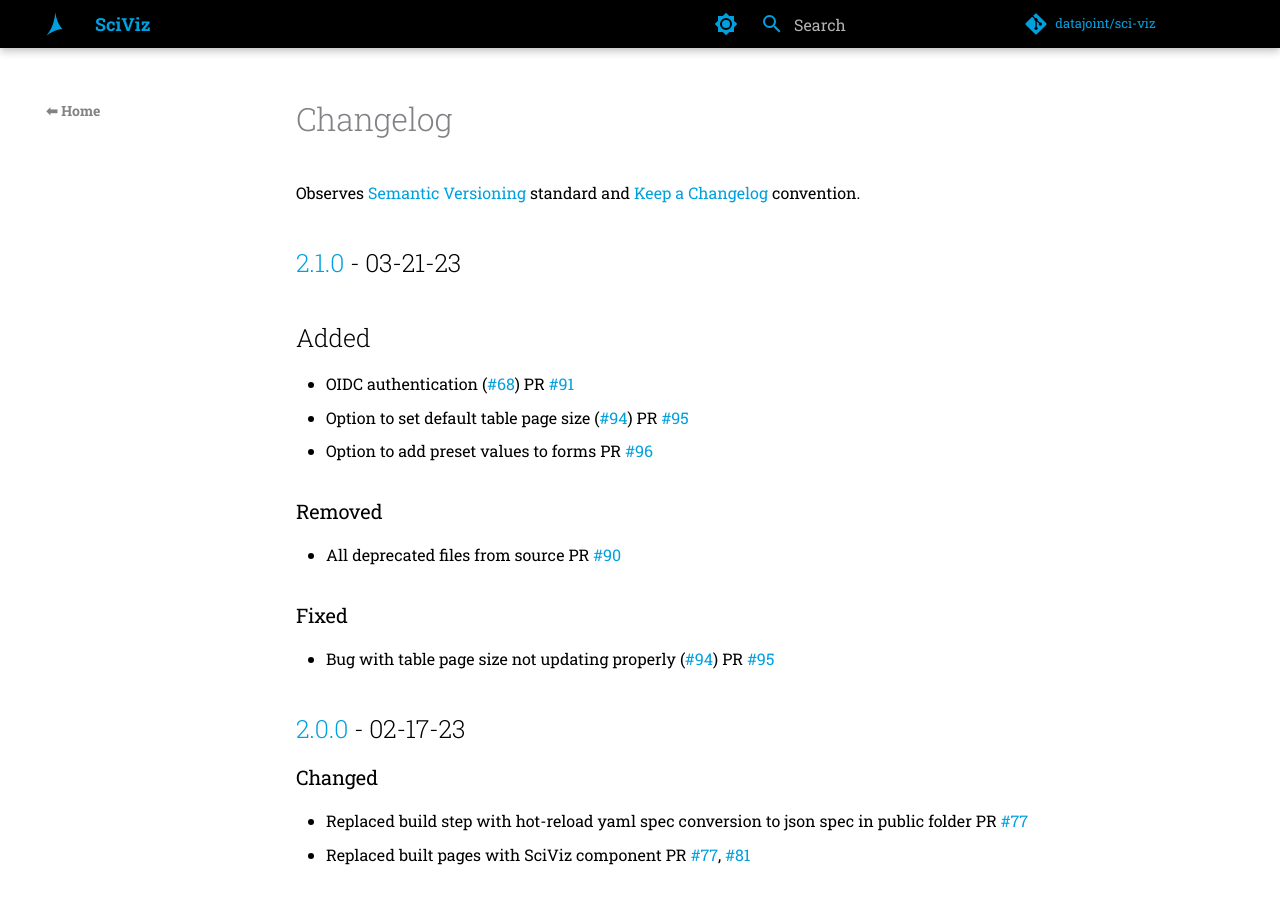
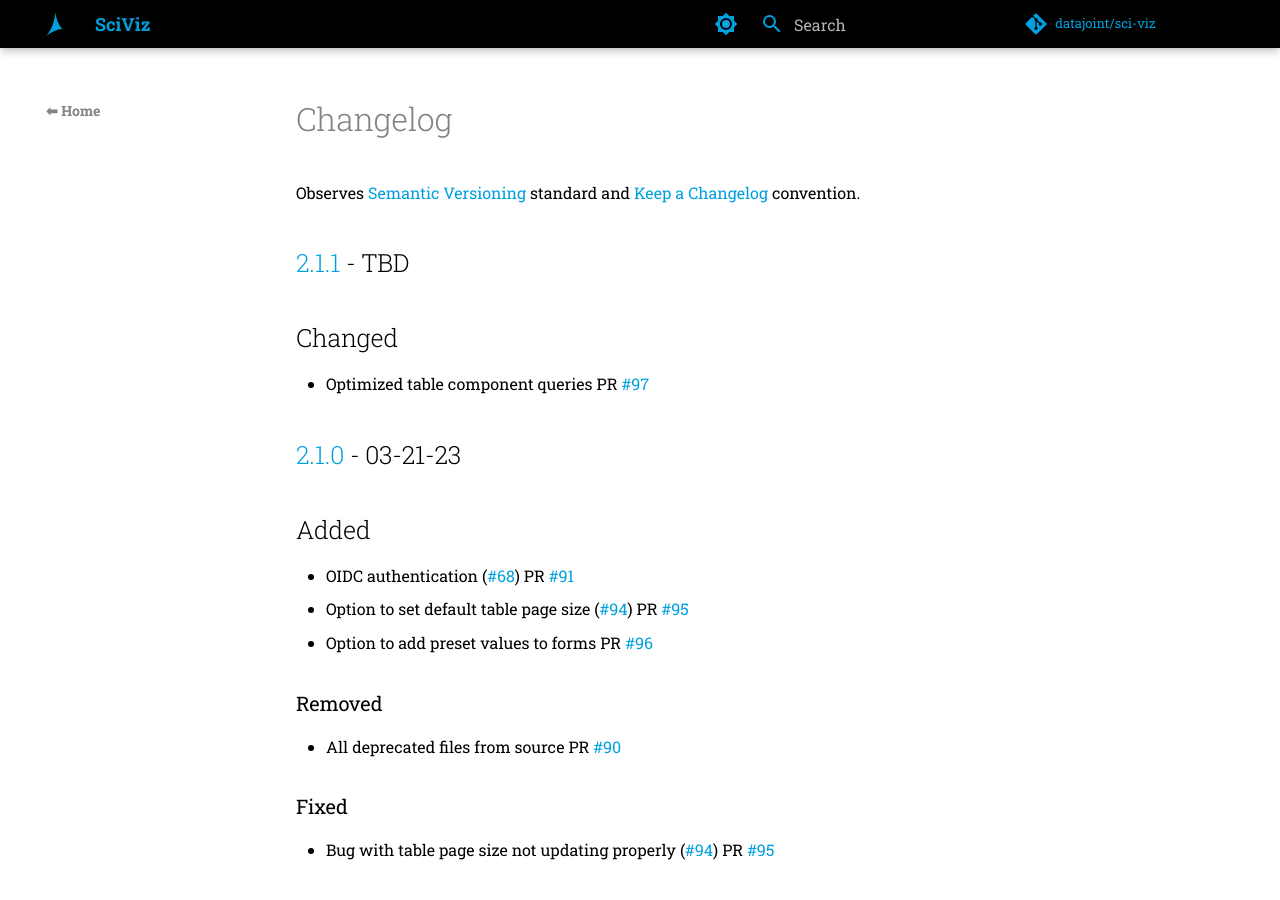
Before and after one commit to datajoint/sci-viz, an MkDocs documentation site: the page built from docs/src/changelog.md, in a window 1280 px wide and 900 px high. Built offline with MkDocs 1.6.1 and Material for MkDocs 9.7.7, drawn with Linux system fonts in a browser that asks for light colours; comment, search, counter and statistics services are not loaded; the version menu is left out.

Commit message:
bump ver and changelog

```diff
--- a/docker-compose.yaml
+++ b/docker-compose.yaml
@@ -3,7 +3,7 @@ version: '2.4'
 services:
   sci-viz:
     build: .
-    image: datajoint/sci-viz:2.1.0
+    image: datajoint/sci-viz:2.1.1
     environment:
       CHOKIDAR_USEPOLLING: 'true'
       REACT_APP_DJSCIVIZ_BACKEND_PREFIX: '/api'
--- a/docs/src/changelog.md
+++ b/docs/src/changelog.md
@@ -1,6 +1,12 @@
 # Changelog
 
 Observes [Semantic Versioning](https://semver.org/spec/v2.0.0.html) standard and [Keep a Changelog](https://keepachangelog.com/en/1.0.0/) convention.
+
+## [2.1.1] - TBD
+
+## Changed
+
+- Optimized table component queries PR [#97](https://github.com/datajoint/sci-viz/pull/97)
 
 ## [2.1.0] - 03-21-23
 
@@ -92,6 +98,7 @@ Observes [Semantic Versioning](https://semver.org/spec/v2.0.0.html) standard and
 - Initial framework for jest testing (#27) PR #33
 - loginless mode PR #41
 
+[2.1.1]: https://github.com/datajoint/sci-viz/compare/2.1.0...2.1.1
 [2.1.0]: https://github.com/datajoint/sci-viz/compare/2.0.0...2.1.0
 [2.0.0]: https://github.com/datajoint/sci-viz/compare/1.1.1...2.0.0
 [1.1.1]: https://github.com/datajoint/sci-viz/compare/1.1.0...1.1.1
--- a/package.json
+++ b/package.json
@@ -1,6 +1,6 @@
 {
     "name": "app",
-    "version": "2.1.0",
+    "version": "2.1.1",
     "private": true,
     "homepage": ".",
     "dependencies": {
```
Also changed, not shown: 1 other file.
